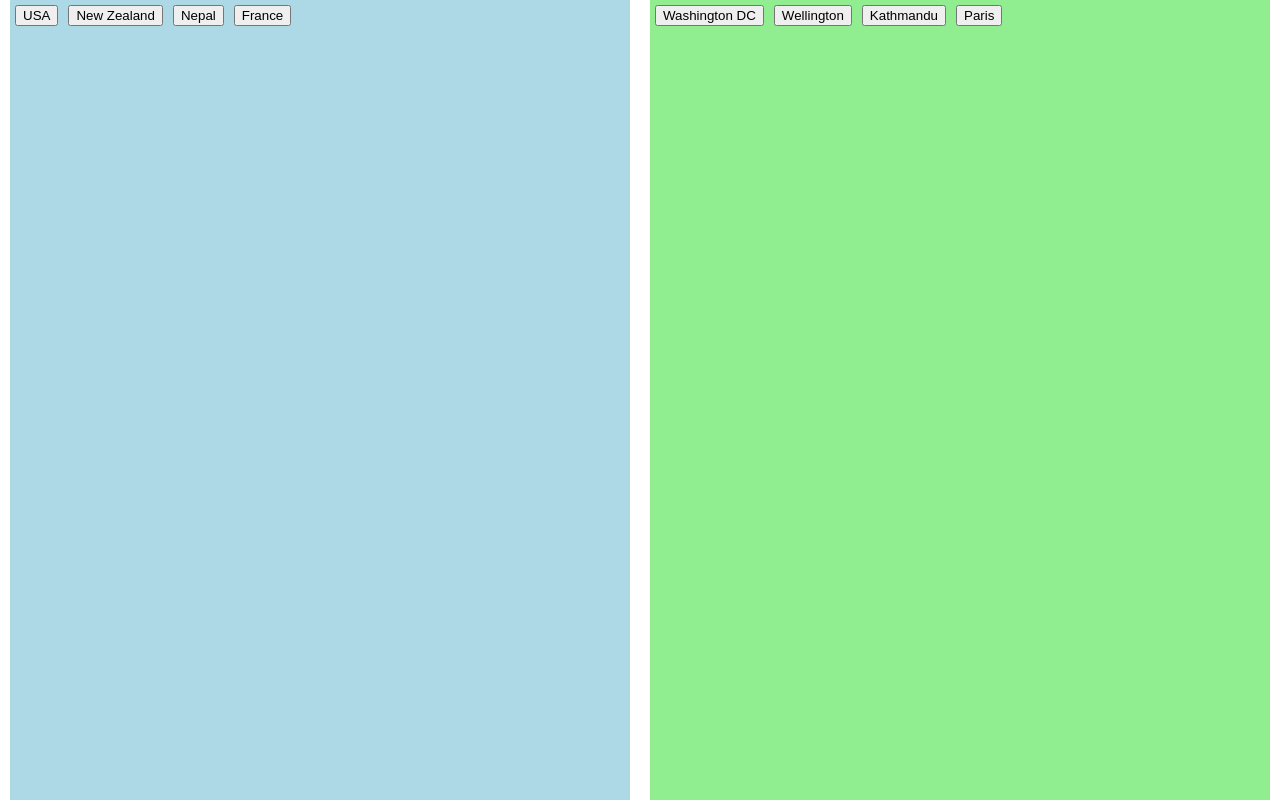
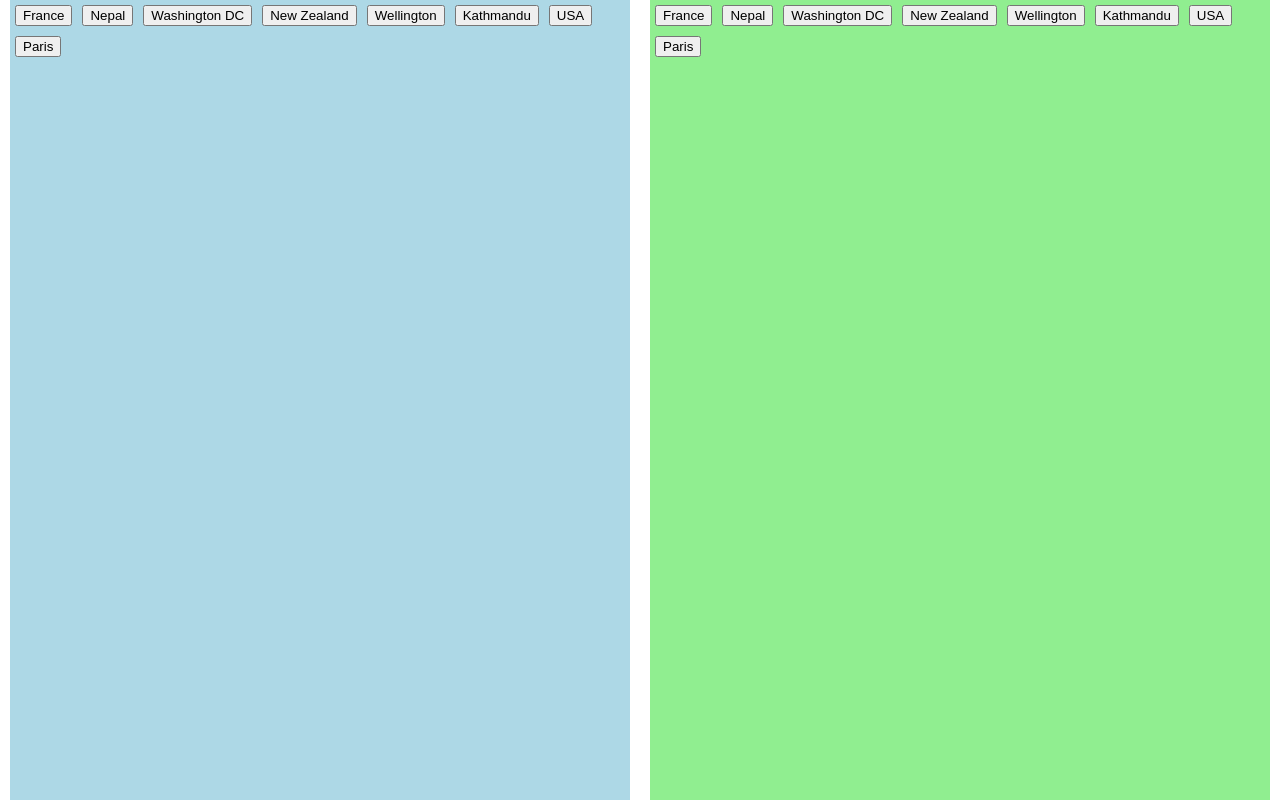
Before and after one commit to yadavn01/country-code, a React (Create React App) app: page / in a window 1280 px wide. Built offline with nearby package versions, Linux system fonts and the light colour scheme.

Commit message:
color changes when click

```diff
--- a/src/components/CountryCapital.jsx
+++ b/src/components/CountryCapital.jsx
@@ -1,6 +1,8 @@
-// import Button from './components/Button';
+import { useState } from 'react';
 
 const CountryCapital = () => {
+    const [active, setActive] = useState('');
+    const [colour, setColour] = useState({});
 
     const countryData = {
         "USA" : "Washington DC",
@@ -11,35 +13,47 @@ const CountryCapital = () => {
       const countryNames = Object.keys(countryData);
       const countryCapitals = Object.values(countryData);
       const options = [...countryNames, ...countryCapitals];
+      options.sort(() => Math.random() - 0.5);
 
-      const handleButtonClick = (country) => {
-        // Handle button click here
-        console.log(`${countryNames}'s capital is ${countryCapitals}`);
-      };
+
+    //   const handleButtonClick = () => {
+    //     // Handle button click here
+    //     setColour({
+    //         ...options,
+    //         [option] : 'blue',
+    //     })
+    //     setActive(!active);
+    //   };
 
     return (
         <>
-
 <div className="main">
     <div className="leftPane">
-        {countryNames.map((country) => (
-         <button key={country} style={{ margin: '5px' }} onClick={handleButtonClick}>
-                {country}
+        {options.map((option) => (
+         <button style={{ margin: '5px', colour}} onClick={()=> {
+            setColour ({
+                ...options,
+                [option] : 'blue',
+            })
+         }}>
+                {option}
               </button>
         ))}
-        {/* <CountryCapital countryNames={countryNames} onButtonClick={handleButtonClick}/> */}
     </div>
     <div className="rightPane">
-    {countryCapitals.map((capitals) => (
-         <button key={capitals} style={{ margin: '5px' }} onClick={handleButtonClick}>
-                {capitals}
+    {options.map((option) => (
+         <button key={option} style={{ margin: '5px' }} onClick={()=> {
+            setColour ({
+                ...options,
+                [option] : 'blue',
+            })
+         }}>
+                {option}
               </button>
         ))}
 
     </div>
    </div>
-
-
         </>
     );
   };
```
